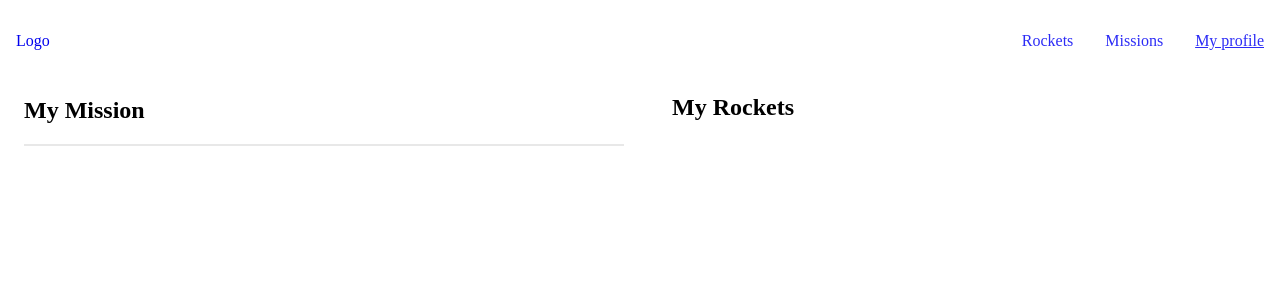
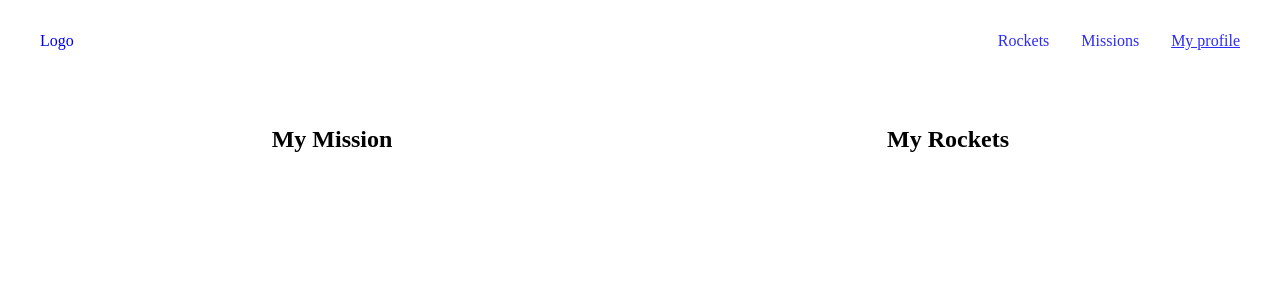
Before and after one commit to abeltsew/spacex, a React (Create React App) app: page /profiles in a window 1280 px wide. Shown: the top 300 px of the page. Built offline with nearby package versions, Linux system fonts and the light colour scheme.

Commit message:
Add reserved rockets to my profile

```diff
--- a/src/components/Profiles.js
+++ b/src/components/Profiles.js
@@ -3,7 +3,9 @@ import { useSelector } from 'react-redux';
 import './profile.css';
 
 const Profiles = () => {
-  const { missions } = useSelector((store) => store.mission);
+  const { mission, rocket } = useSelector((store) => store);
+  const { missions } = mission;
+  const { rockets } = rocket;
 
   const subscriptions = missions.filter((mission) => mission.reserved === true);
 
@@ -25,6 +27,14 @@ const Profiles = () => {
       </div>
       <div className="rocket-info">
         <h2>My Rockets</h2>
+        {rockets
+          .filter((rocket) => rocket.reserved)
+          .map((rocket, i) => (
+            <div key={rocket.id} className="reserved-rockets">
+              <h4>{i + 1}</h4>
+              <p className="reserved-name">{rocket.rocket_name}</p>
+            </div>
+          ))}
       </div>
     </div>
   );
--- a/src/components/Rocket.css
+++ b/src/components/Rocket.css
@@ -29,13 +29,14 @@
   padding: 0.2rem 0.5rem;
   font-size: 1rem;
   cursor: pointer;
+  margin-right: 0.5rem;
 }
 
 .btn-cancel {
   color: #3a3a3a;
   border: 1px #3a3a3a solid;
   border-radius: 0.5rem;
-  padding: 1rem;
+  padding: 0.8rem;
   font-size: 1.2rem;
   cursor: pointer;
 }
--- a/src/components/mission.css
+++ b/src/components/mission.css
@@ -9,7 +9,6 @@
 table,
 th,
 td {
-  border: solid 1px rgba(106, 106, 106, 0.153);
   border-collapse: collapse;
 }
 
--- a/src/components/navbar.css
+++ b/src/components/navbar.css
@@ -2,7 +2,7 @@ nav {
   display: flex;
   justify-content: space-between;
   align-items: center;
-  padding: 0.5rem;
+  padding: 0.5rem 2rem;
 }
 
 ul {
--- a/src/components/profile.css
+++ b/src/components/profile.css
@@ -1,5 +1,6 @@
 .profile-container {
   display: flex;
+  padding: 2rem;
 }
 
 .mission-info,
@@ -7,8 +8,9 @@
   flex: 1;
 }
 
-.mission-info {
-  padding: 0.2rem 1rem;
+.profile-container h2 {
+  text-align: center;
+  padding-bottom: 0.1rem;
 }
 
 .mission-list {
@@ -21,3 +23,17 @@
   border: solid 1px gray;
   padding: 0.2rem 0 0.5rem 1rem;
 }
+
+.reserved-rockets {
+  display: flex;
+  flex-direction: row;
+  align-items: center;
+  border: solid 1px gray;
+  padding: 0 0.5rem;
+  border-radius: 0.5rem;
+  height: 2rem;
+}
+
+.reserved-name {
+  margin-left: 1rem;
+}
```
